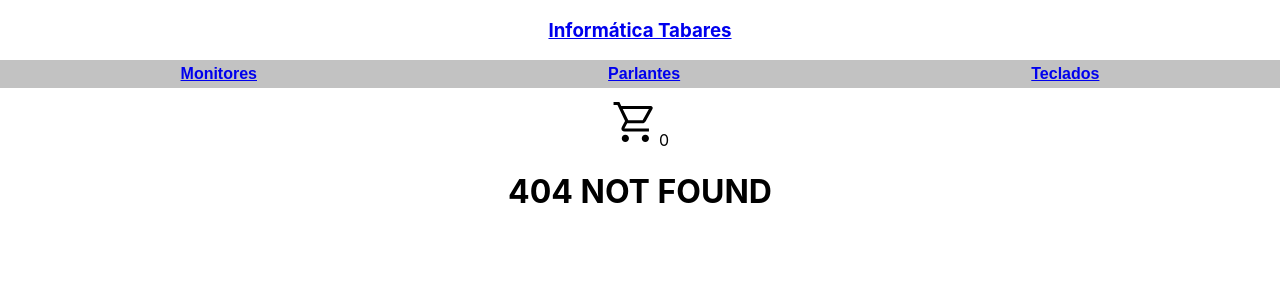
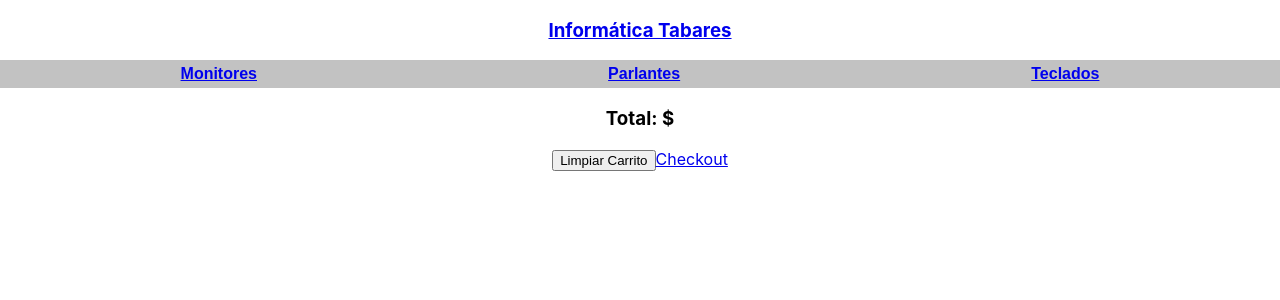
Before and after one commit to tabares9002/ProyectoFinal-Tabares, a React (Create React App) app: page /cart in a window 1280 px wide. Before the commit this address had no page. Shown: the top 300 px of the page. Built offline with nearby package versions, Linux system fonts and the light colour scheme.

Commit message:
Cart, CartItem

```diff
--- a/src/App.js
+++ b/src/App.js
@@ -4,6 +4,7 @@ import { BrowserRouter, Routes, Route } from "react-router-dom";
 import NavBar from './components/NavBar/NavBar';
 import ItemListContainer from './components/ItemListContainer/ItemListContainer';
 import ItemDetailContainer from './components/ItemDetailContainer/ItemDetailContainer';
+import Cart from './components/Cart/Cart';
 import { CartProvider } from './context/CartContext';
 
 function App() {
@@ -16,6 +17,7 @@ function App() {
             <Route path='/' element={<ItemListContainer />}/>
             <Route path='/category/:categoryId' element={<ItemListContainer />}/>
             <Route path='/item/:itemId' element={<ItemDetailContainer />}/>
+            <Route path='/cart' element={<Cart />}/>
             <Route path='*' element={<h1>404 NOT FOUND</h1>}/>
           </Routes>
           </CartProvider>
--- /dev/null
+++ b/src/components/Cart/Cart.js
@@ -0,0 +1,28 @@
+import { useContext } from "react";
+import { CartContext } from "../../context/CartContext";
+import CartItem from "../CartItem/CartItem";
+import { Link } from "react-router-dom";
+
+const Cart = () => {
+    const { cart, clearCart, totalQuantity, total } = useContext(CartContext)
+
+    if(totalQuantity === 0) {
+        return (
+            <div>
+                <h1>No hay items en el carrito</h1>
+                <Link to='/' className='Option'>Productos</Link>
+            </div>
+        )
+    }
+
+    return(
+        <div>
+            { cart.map(p => <CartItem key={p.id} {...p}/>) }
+            <h3>Total: ${total}</h3>
+            <button onClick={() => clearCart()} className="Button">Limpiar Carrito</button>
+            <Link to='checkout' className="Option">Checkout</Link>
+        </div>
+    )
+}
+
+export default Cart
--- /dev/null
+++ b/src/components/CartItem/CartItem.js
@@ -0,0 +1,49 @@
+import React, { useContext } from "react";
+import { CartContext } from "../../context/CartContext";
+
+export const CartItem = ({ id, price, image, title, quantity }) => {
+    const { removeItem, total } = useContext(CartContext)
+
+    return (
+        <article className="CartItem">
+            <header className="Header">
+                <h2 className="ItemHeader">
+                    { title }
+                </h2>
+            </header>
+
+            <picture>
+                <img src={image} alt="{description}" className="ItemImg"/>
+            </picture>
+            <section>
+                <h3 className="InfoCart">
+                    precio: ${price}
+                </h3>
+            </section>
+
+            <section>
+                <h4 className="InfoCart">
+                    Cantidad: {quantity}
+                </h4>
+            </section>
+
+            <section>
+                <h4 className="InfoCart">
+                    Subtotal: ${price * quantity}
+                </h4>
+            </section>
+
+            <section>
+                <h3 className="InfoCart">
+                    Total a pagar: ${total}
+                </h3>
+            </section>
+
+            <section>
+                <button className="btn" onClick={() => removeItem(id)}>Eliminar</button>
+            </section>
+        </article>
+    )
+}
+
+export default CartItem
--- a/src/components/CartWidget/CartWidget.js
+++ b/src/components/CartWidget/CartWidget.js
@@ -1,11 +1,16 @@
 import cart from './assets/shopping_cart.svg'
+import { useContext } from 'react'
+import { CartContext } from '../../context/CartContext'
+import { Link } from 'react-router-dom'
 
 const CartWidget = () => {
+    const {totalQuantity} = useContext(CartContext)
+
 return (
-    <div>
-        <img src={cart} alt="cart-widget"/>
-        0
-    </div>
+    <Link to='/cart'  className='CartWidget' style={{ display: totalQuantity > 0 ? 'block' : 'none' }}>
+        <img className='CartImg' src={cart} alt="cart-widget"/>
+        { totalQuantity }
+    </Link>
 )
 }
 
```
